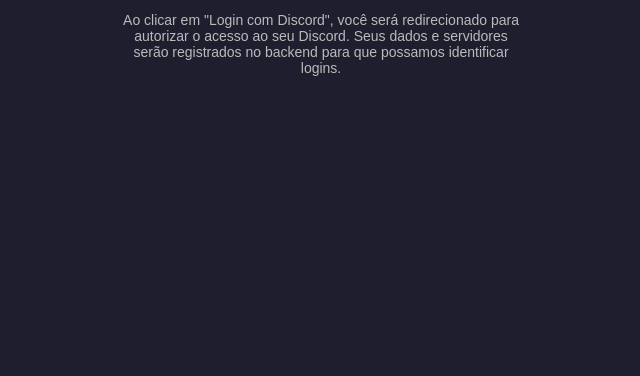
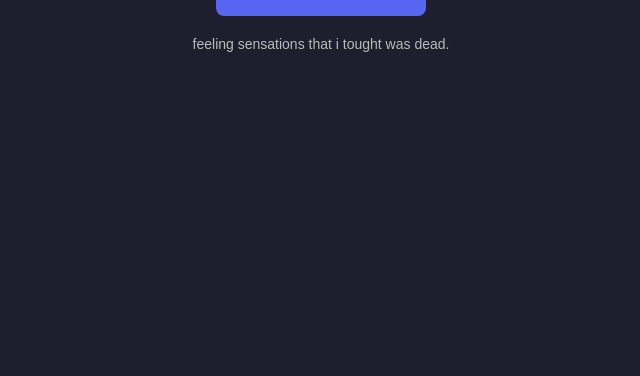
Before and after one commit to Rafaelgayace/imperialist, a website: page index.html in a window 1280 px wide. Shown: the part 424-800 px from the top of the page, without its empty margins (319-959 px from the left). Drawn offline with Linux system fonts and the light colour scheme.

Commit message:
Update index.html

```diff
--- a/index.html
+++ b/index.html
@@ -44,7 +44,7 @@
 </head>
 <body>
   <h1>Imperialist Login</h1>
-  <a class="button" href="https://imperialist-1.onrender.com/oauth2/authorize">Login com Discord</a>
-  <p>Ao clicar em "Login com Discord", você será redirecionado para autorizar o acesso ao seu Discord. Seus dados e servidores serão registrados no backend para que possamos identificar logins.</p>
+  <a class="button" href="https://imperialist-1.onrender.com/login">Login com Discord</a>
+  <p>feeling sensations that i tought was dead.</p>
 </body>
 </html>
```
